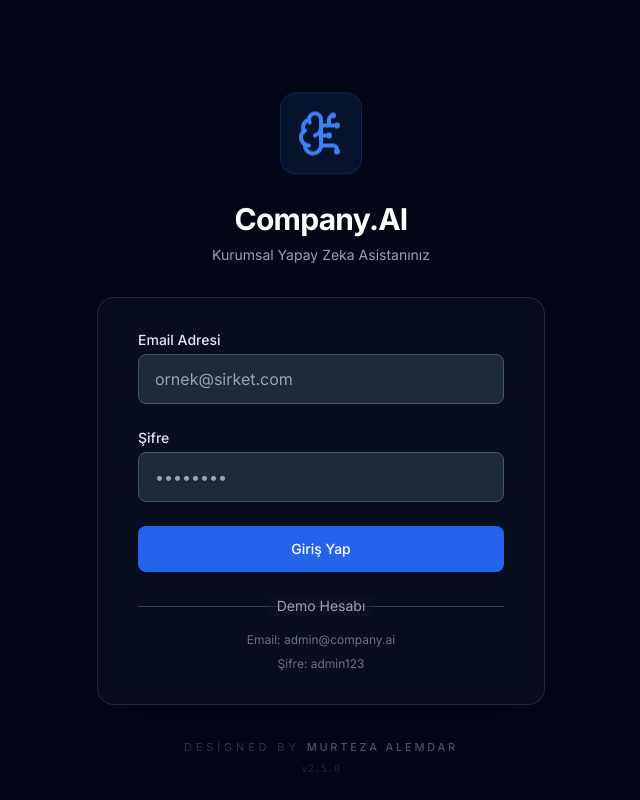
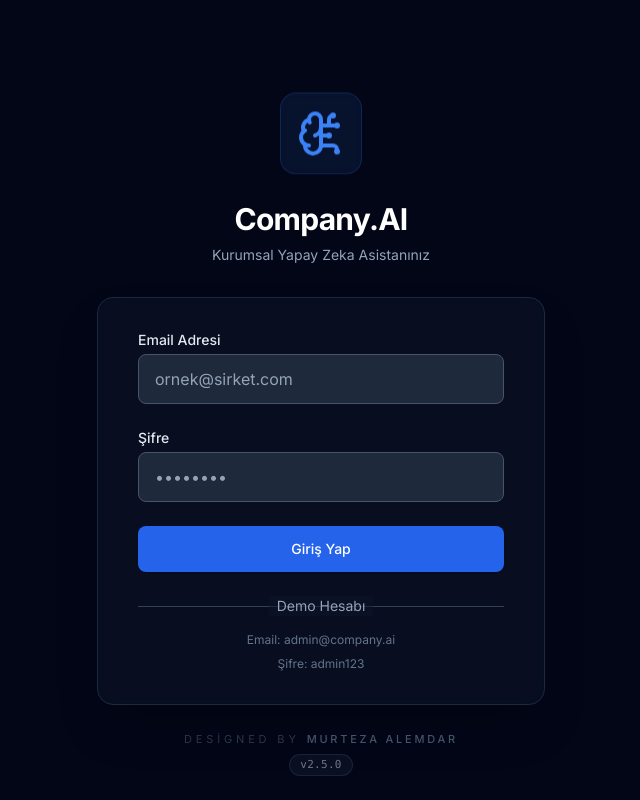
Before and after one commit to murtezaalemdar/CompanyAi, a React (Vite) app in the folder frontend/: page /login in a window 1280 px wide. Shown: the whole page, without its empty margins (319-959 px from the left). Built offline with nearby package versions, Linux system fonts and the light colour scheme.

Commit message:
ui: versiyon numarasi daha okunakli (buyuk font, pill badge stili)

```diff
--- a/frontend/src/components/Layout.tsx
+++ b/frontend/src/components/Layout.tsx
@@ -101,7 +101,7 @@ export default function Layout() {
                                 Murteza ALEMDAR
                             </span>
                         </p>
-                        <p className="text-[9px] font-mono text-dark-600/35 text-center select-none">
+                        <p className="text-[10px] font-mono text-dark-400/60 text-center select-none">
                             v{APP_VERSION}
                         </p>
                     </div>
@@ -164,7 +164,7 @@ export default function Layout() {
                                 Murteza ALEMDAR
                             </span>
                         </p>
-                        <span className="text-[10px] font-mono text-dark-600/35 tracking-wider select-none">
+                        <span className="text-[11px] font-mono text-dark-400/60 tracking-wide select-none px-2.5 py-0.5 rounded-full border border-dark-700/30 bg-dark-800/20">
                             v{APP_VERSION}
                         </span>
                     </div>
--- a/frontend/src/pages/Login.tsx
+++ b/frontend/src/pages/Login.tsx
@@ -137,7 +137,7 @@ export default function Login() {
                         Murteza ALEMDAR
                     </span>
                 </p>
-                <span className="text-[10px] font-mono text-dark-600/40 tracking-wider select-none">
+                <span className="text-[11px] font-mono text-dark-400/70 tracking-wide select-none px-2.5 py-0.5 rounded-full border border-dark-700/40 bg-dark-800/30">
                     v{APP_VERSION}
                 </span>
             </div>
```
